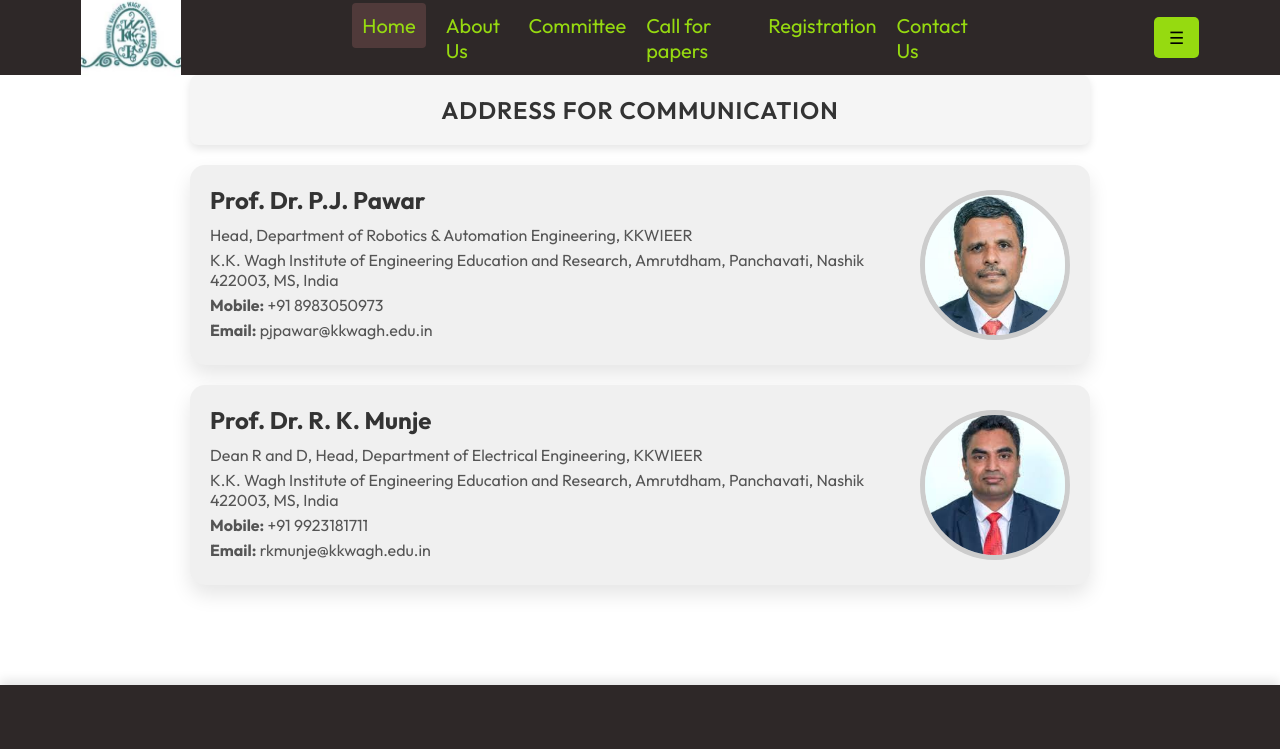
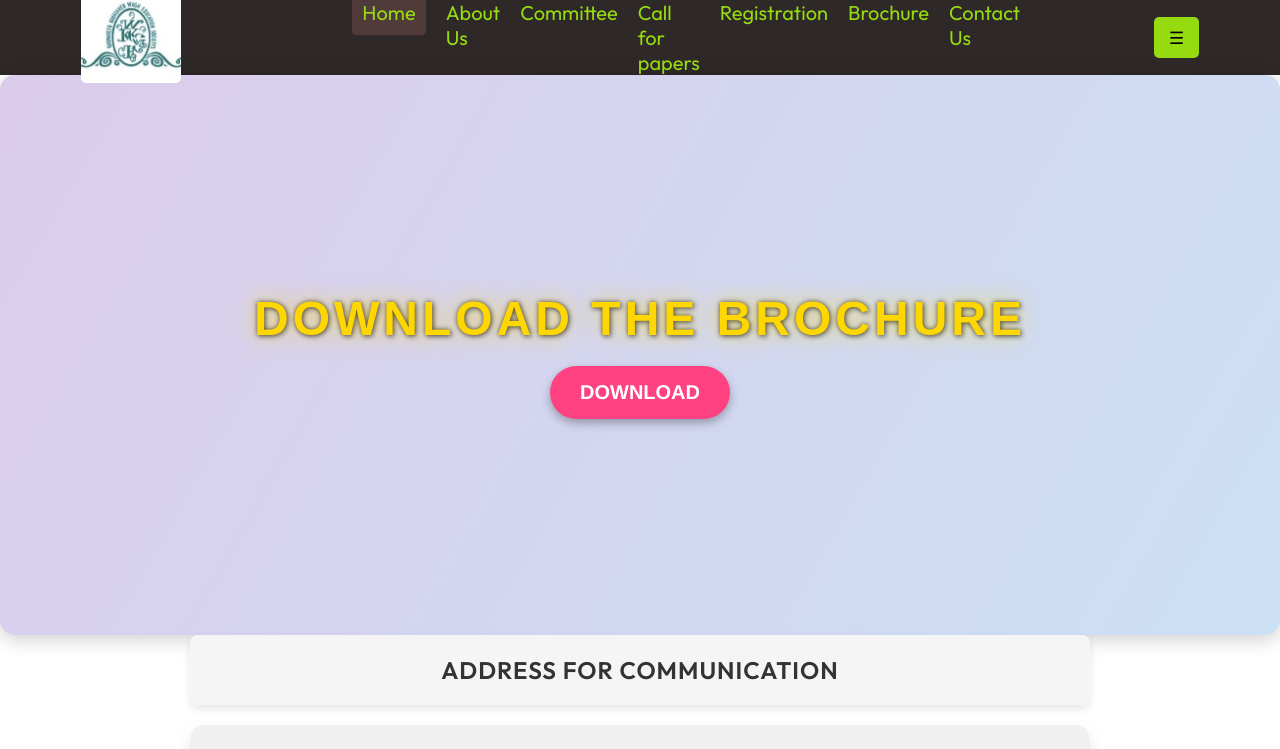
Before and after one commit to CodeSrushti-3105/KKW-Conference-Website, a React (Vite) app: page /Brochure in a window 1280 px wide. Shown: the top 749 px of the page. Built offline with nearby package versions, Linux system fonts and the light colour scheme.

Commit message:
call commit

```diff
--- a/src/App.jsx
+++ b/src/App.jsx
@@ -6,6 +6,7 @@ import Home from './pages/Home/Home'
 import Committee from './components/Committee/Committee';
 import Papers from './components/Papers/Papers';
 import Registration from './components/Registration/Registration';
+import Brochure from './components/Brochure/Brochure';
 
 function App() {
   return (
@@ -16,6 +17,8 @@ function App() {
         <Route path="/committee" element={<Committee/>} />
         <Route path="/call-for-papers" element={<Papers/>} />
         <Route path="/registration" element={<Registration/>} />
+        <Route path="/Brochure" element={<Brochure/>} />
+
       </Routes>
       <Footer />
     </div>
--- a/src/assets/assets.js
+++ b/src/assets/assets.js
@@ -289,6 +289,7 @@ export const HotelDetails = [
     },
     {
         name: "IRA By Orchid Hotels Nashik",
+
         address: "Address: Near Nasardi Bridge, Nashik - Pune Road, Nashik, Maharashtra 422011",
         phone: "86526 36363"
     },
--- /dev/null
+++ b/src/components/Brochure/Brochure.css
@@ -0,0 +1,60 @@
+/* Style the brochure section */
+.brochure-container {
+    display: flex;
+    flex-direction: column;
+    justify-content: center;
+    align-items: center;
+    min-height: 70vh; /* Center the content vertically */
+    background-color: #f9f9f9;
+    padding: 20px;
+
+        background-color: yellow; /* Test with a noticeable background */
+
+
+  }
+
+  /* Style the heading */
+  .brochure-container h2 {
+    font-size: 32px;
+    font-family: 'Arial', sans-serif;
+    color: #333;
+    margin-bottom: 20px;
+    text-transform: uppercase;
+    letter-spacing: 2px;
+    font-weight: bold;
+  }
+
+  /* Style the button */
+  .brochure-download-btn {
+    background-color: #ff6f61; /* Stylish button color */
+    color: white;
+    padding: 15px 30px;
+    border: none;
+    border-radius: 50px;
+    font-size: 18px;
+    cursor: pointer;
+    font-family: 'Arial', sans-serif;
+    font-weight: bold;
+    transition: all 0.3s ease;
+    box-shadow: 0px 4px 10px rgba(0, 0, 0, 0.1);
+    text-transform: uppercase;
+  }
+
+  /* Hover effect for the button */
+  .brochure-download-btn:hover {
+    background-color: #ff3f30;
+    box-shadow: 0px 6px 15px rgba(0, 0, 0, 0.2);
+    transform: translateY(-3px); /* Slight lift effect on hover */
+  }
+
+  /* Small screen adjustments */
+  @media (max-width: 768px) {
+    .brochure-container h2 {
+      font-size: 28px;
+    }
+
+    .brochure-download-btn {
+      font-size: 16px;
+      padding: 12px 25px;
+    }
+  }
--- /dev/null
+++ b/src/components/Brochure/Brochure.jsx
@@ -0,0 +1,81 @@
+import React, { useState } from 'react';
+import './Brochure.css'; // Ensure to import your CSS file
+
+function Brochure() {
+  // Define the styles as JavaScript objects
+  const containerStyle = {
+    display: 'flex',
+    flexDirection: 'column',
+    justifyContent: 'center',
+    alignItems: 'center',
+    minHeight: '70vh',
+    background: 'linear-gradient(120deg, rgba(76, 0, 153, 0.2), rgba(0, 102, 204, 0.2))', // Updated gradient background
+    padding: '40px',
+    textAlign: 'center',
+    borderRadius: '15px',
+    boxShadow: '0 4px 20px rgba(0, 0, 0, 0.2)', // Shadow for depth
+    animation: 'fadeIn 1s ease-in-out', // Fade-in effect
+  };
+
+  const headingStyle = {
+    fontSize: '48px', // Increased font size
+    fontFamily: 'Arial, sans-serif',
+    color: '#FFD700', // Gold color for contrast
+    marginBottom: '20px',
+    textTransform: 'uppercase',
+    letterSpacing: '4px', // Increased letter spacing for impact
+    fontWeight: 'bold',
+    textShadow: '2px 2px 5px rgba(0, 0, 0, 0.3), 0 0 25px rgba(255, 215, 0, 0.7), 0 0 5px rgba(0, 0, 0, 0.7)', // Layered shadows for depth
+    animation: 'bounce 1s infinite', // Bounce animation for attention
+  };
+
+
+  const buttonStyle = {
+    backgroundColor: '#FF4081', // Vibrant pink for the button
+    color: 'white',
+    padding: '15px 30px',
+    border: 'none',
+    borderRadius: '50px',
+    fontSize: '20px',
+    cursor: 'pointer',
+    fontFamily: '"Helvetica Neue", Arial, sans-serif',
+    fontWeight: 'bold',
+    transition: 'all 0.3s ease',
+    boxShadow: '0 4px 10px rgba(0, 0, 0, 0.3)',
+    textTransform: 'uppercase',
+  };
+
+  const buttonHoverStyle = {
+    backgroundColor: '#FF80AB', // Lighter pink on hover
+    boxShadow: '0 8px 20px rgba(0, 0, 0, 0.4)', // Increased shadow on hover
+    transform: 'scale(1.05)', // Scale the button on hover
+    textShadow: '1px 1px 5px rgba(0, 0, 0, 0.5)', // Text shadow on hover
+    filter: 'brightness(1.1)', // Brighten the button on hover
+  };
+
+  const [isHovered, setIsHovered] = useState(false);
+
+  return (
+    <div style={containerStyle}>
+      <h2 style={headingStyle}>Download the Brochure</h2>
+      <a
+        href="https://drive.google.com/uc?export=download&id=1d8TcW3z6Hd8Ye09wHPB44GQmqSnpB5AE"
+        target="_blank"
+        rel="noopener noreferrer"
+      >
+        <button
+          style={{
+            ...buttonStyle,
+            ...(isHovered ? buttonHoverStyle : {}),
+          }}
+          onMouseEnter={() => setIsHovered(true)} // Set hover state to true
+          onMouseLeave={() => setIsHovered(false)} // Reset hover state to false
+        >
+          Download
+        </button>
+      </a>
+    </div>
+  );
+}
+
+export default Brochure;
--- a/src/components/Footer/Footer.css
+++ b/src/components/Footer/Footer.css
@@ -123,6 +123,14 @@
     width: 100%;
     flex-wrap: wrap;
     gap: 50px;
+}
+.quick-links a {
+    color: rgb(75, 141, 234); /* Replace this with the desired color for all links */
+}
+
+.quick-links a.about-us,
+.quick-links a.events {
+    color: rgb(75, 141, 234); /* Replace this with the desired color */
 }
 
 .left-content, .right-content {
--- a/src/components/Footer/Footer.jsx
+++ b/src/components/Footer/Footer.jsx
@@ -50,7 +50,7 @@ function Footer() {
                                 </li>
                                 <li>
                                     <span><span className="icon"><i className="fa-solid fa-envelope"></i></span>Email:</span>
-                                    <p>kkwieer@kkw.edu.in, kkwieer@gmail.com</p>
+                                    <p>Kkwieer@kkwagh.edu.in, kkwieer@gmail.com</p>
                                 </li>
                                 <li>
                                     <span><span className="icon"><i className="fa-solid fa-phone"></i></span>Phone:</span>
--- a/src/components/Navbar/Navbar.jsx
+++ b/src/components/Navbar/Navbar.jsx
@@ -28,6 +28,7 @@ function Navbar() {
           <Link to='/committee' className={activeLink === 'Committee' ? 'active' : ''} onClick={() => handleLinkClick('Committee')}>Committee</Link>
           <Link to='/call-for-papers' className={activeLink === 'Call for papers' ? 'active' : ''} onClick={() => handleLinkClick('Call for papers')}>Call for papers</Link>
           <Link to='/registration' className={activeLink === 'Registration' ? 'active' : ''} onClick={() => handleLinkClick('Registration')}>Registration</Link>
+          <Link to='/brochure' onClick={() => handleLinkClick('Brochure')} className={activeLink === 'Brochure' ? 'active' : ''}>Brochure</Link>
           <Link to='/footer' className={activeLink === 'Contact Us' ? 'active' : ''} onClick={() => handleLinkClick('Contact Us')}>Contact Us</Link>
         </div>
         <div className="navbar-right">
@@ -44,6 +45,7 @@ function Navbar() {
           <Link to='/committee' onClick={() => handleLinkClick('Committee')}>Committee</Link>
           <Link to='/call-for-papers' onClick={() => handleLinkClick('Call for papers')}>Call for papers</Link>
           <Link to='/registration' onClick={() => handleLinkClick('Registration')}>Registration</Link>
+          <Link to='/brochure' onClick={() => handleLinkClick('Brochure')}>Brochure</Link>
           <Link to='/footer' onClick={() => handleLinkClick('Contact Us')}>Contact Us</Link>
         </div>
       )}
--- a/src/components/Papers/Papers.jsx
+++ b/src/components/Papers/Papers.jsx
@@ -34,7 +34,8 @@ function Papers() {
                 <p>All papers submitted to the ICEISF 2025 will be peer reviewed by the technical experts. The paper must be written in English and formatted in the format as per the template mentioned in the link below:  </p>
                 <li>The length of the papers is limited to six pages only.  </li>
                 <li>If a paper is accepted, at least one of the authors listed on the paper must attend the conference and present the paper according to the schedule. </li>
-                <li>The manuscript should be submitted online through  <a href="https://docs.google.com/document/d/1p2S2PBQQCKsC08gTmT6PvCVSgGY1Pa1G/edit?usp=sharing&ouid=105476196515762730459&rtpof=true&sd=true"> Paper Template</a></li>
+                <li>Here is the template:<a href="https://docs.google.com/document/d/1p2S2PBQQCKsC08gTmT6PvCVSgGY1Pa1G/edit?usp=sharing&ouid=105476196515762730459&rtpof=true&sd=true"> Paper Template</a></li>
+                <li>The manuscript should be submitted online through <a href='2)Paper Submission Link:https://cmt3.research.microsoft.com/ICEISF2025/Submission/Manage'>Paper Submission Link</a></li>
             </ul>
         </div>
         <div className="papers-paper-presentation">
```
Also changed, not shown: src/components/Registration/Registration.jsx (+18 -25 lines), src/assets/Account.png (added), src/assets/Brochure.jpg (added).
